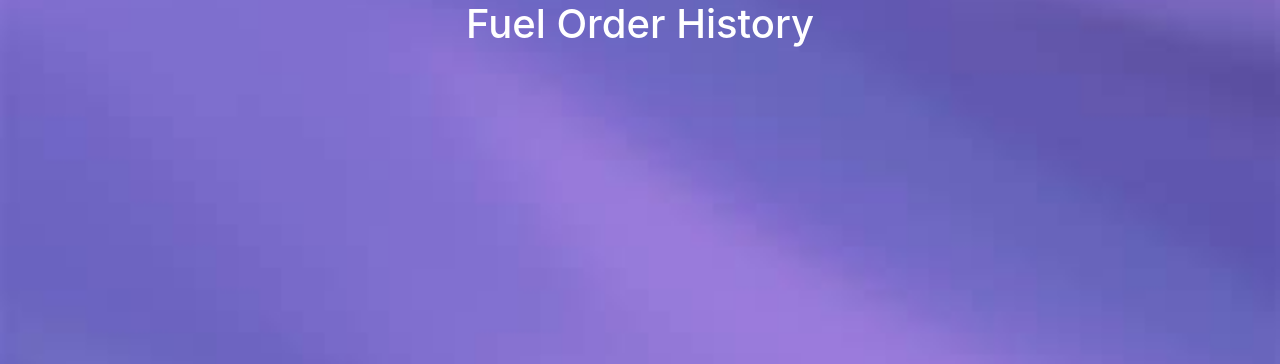
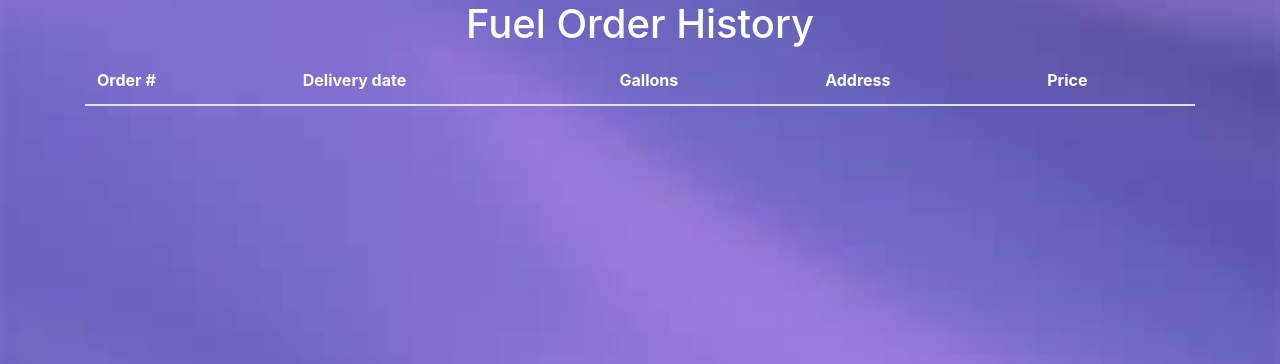
Before and after one commit to robertmonopoly/FuelCostCalculator, a Flask app: page /view_history in a window 1280 px wide. Shown: the part 56-420 px from the top of the page. Run offline with Flask 3, Linux system fonts and the light colour scheme; the visitor is signed in with stand-in values (Sample User, id 1); data that the repository does not hold is empty; some libraries are stand-ins or nearby versions.

Commit message:
Add fuel order history and set primary key for profile data

```diff
--- a/flask/website/templates/view_history.html
+++ b/flask/website/templates/view_history.html
@@ -2,8 +2,38 @@
 {% block title %}View History{% endblock %}
 
 {% block content %}
-<h1 align="center">Fuel Order History</h1>
 
+<style>
+    .table th {
+        border-top: 0px;
+    }
+</style>
+<h1 style="text-align: center">Fuel Order History</h1>
 
+<div class="table-responsive">
+    <table class="table" style="color: white;">
+        <thead>
+            <tr>
+                <th scope="col">Order #</th>
+                <th scope="col">Delivery date</th>
+                <th scope="col">Gallons</th>
+                <th scope="col">Address</th>
+                <th scope="col">Price</th>
+            </tr>
+        </thead>
+        <tbody style="color: rgba(255,255,255,.75)"></tbody>
+        {% for order in orders %}
+        <tr>
+            <th scope="row">{{ order.id }}</th>
+            <th scope="row">{{ order.delivery_date }}</th>
+            <th scope="row">{{ order.gallons }}</th>
+            <th scope="row">{{ order.address_1 }} {{ order.city }}, {{ order.state }} {{ order.zip_code }}</th>
+            <th scope="row">${{ order.price }}</th>
+
+        </tr>
+        {% endfor %}
+        </tbody>
+    </table>
+</div>
 
 {% endblock %}
--- a/flask/website/views.py
+++ b/flask/website/views.py
@@ -8,7 +8,6 @@ import json
 import datetime
 
 views = Blueprint('views', __name__)
-
 
 @views.route('/', methods=['GET', 'POST'])
 @login_required
@@ -55,13 +54,15 @@ def complete_profile():
 
         new_customer_status = True
 
-        profile_data = ProfileData(full_name=full_name, address_1=address_1,
-                                  address_2=address_2,
-                                  city=city,
-                                  state=state,
-                                  in_state_status=in_state_status,
-                                  zip_code=zip_code,
-                                  new_customer_status=new_customer_status)
+        profile_data = ProfileData(id=current_user.id,
+                                   full_name=full_name,
+                                   address_1=address_1,
+                                   address_2=address_2,
+                                   city=city,
+                                   state=state,
+                                   in_state_status=in_state_status,
+                                   zip_code=zip_code,
+                                   new_customer_status=new_customer_status)
         db.session.add(profile_data)
         db.session.commit()
         flash("Profile completed successfully!")
@@ -72,15 +73,12 @@ def complete_profile():
 
 
 
-@views.route('/view_history', methods=['GET', 'POST'])
+@views.route('/view_history', methods=['GET'])
+@login_required
 def view_history():
-    if request.method == 'POST':
 
-        flash("Profile completed successfully!")
-
-        return redirect(url_for('views.view_history', user=current_user))
-
-    return render_template("view_history.html", user=current_user)
+    orders = FuelOrderFormData.query.filter_by(user_id=current_user.id).all()
+    return render_template("view_history.html", user=current_user, orders = orders)
 
 
 
```
